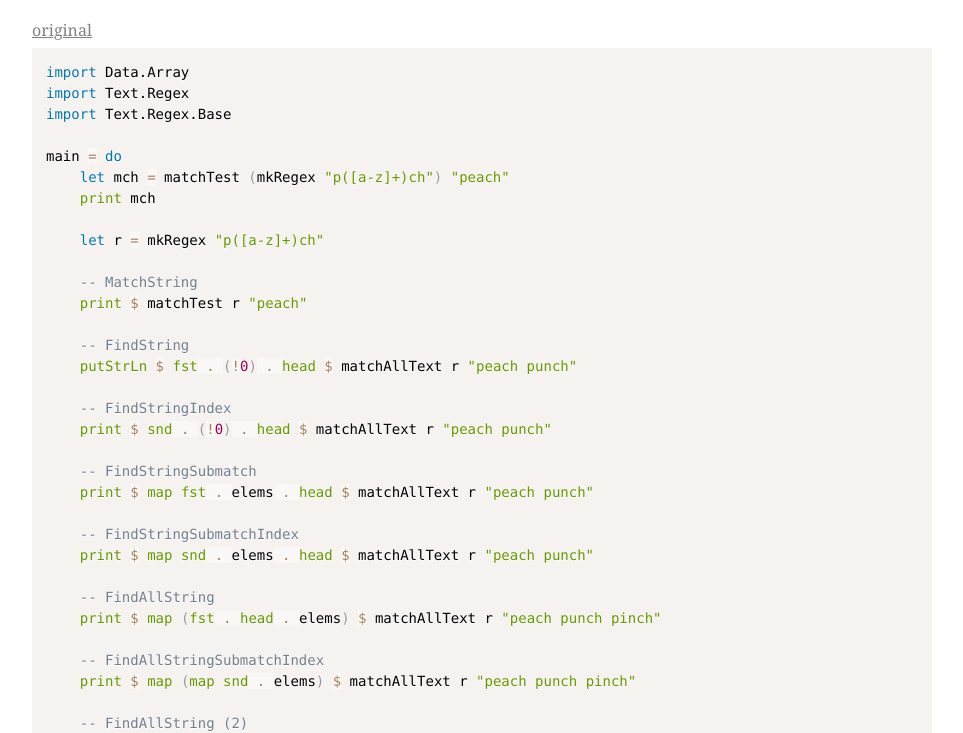
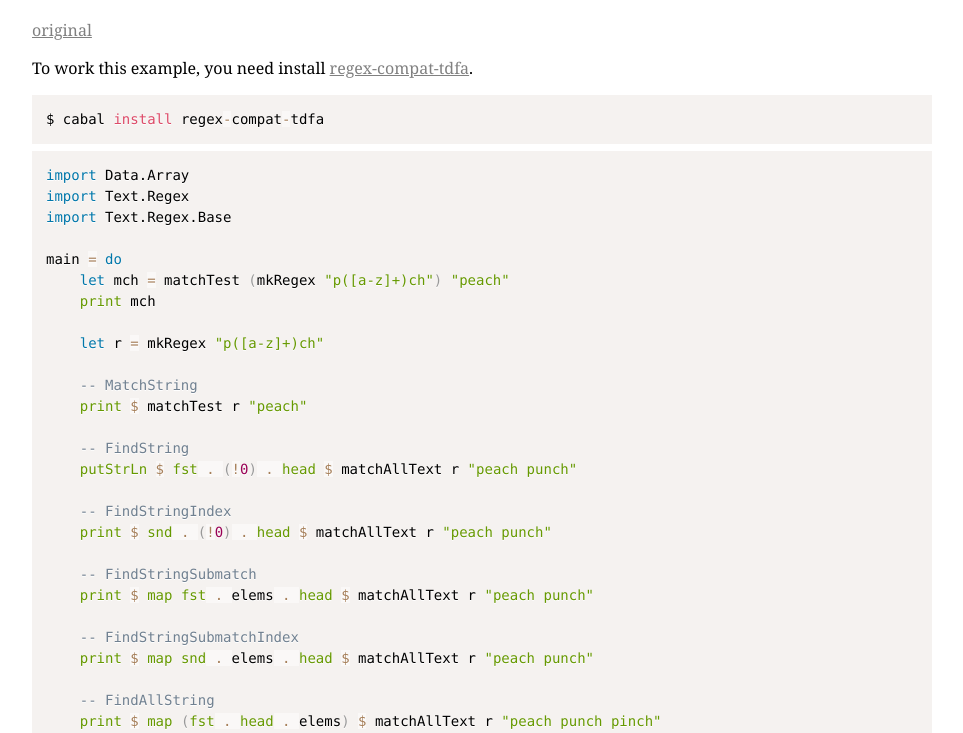
Before and after one commit to lotz84/haskellbyexample, a plain HTML site: page ex/regular-expressions.html in a window 1280 px wide. Shown: the part 67-800 px from the top of the page, without its empty margins (158-1121 px from the left). Drawn offline with Linux system fonts and the light colour scheme.

Commit message:
fix miner issue

```diff
--- a/ex/regular-expressions.html
+++ b/ex/regular-expressions.html
@@ -1,4 +1,7 @@
-<!DOCTYPE html><html><head><title>Haskell by Example: Regular Expressions</title><link rel="stylesheet" href="../css/main.css"><link rel="stylesheet" href="../css/prism.css"><script src="../js/prism.js"></script></head><body><div class="example"><h1>Haskell by Example: Regular Expressions</h1><a href="https://gobyexample.com/regular-expressions">original</a><pre><code class="language-haskell">import Data.Array
+<!DOCTYPE html><html><head><title>Haskell by Example: Regular Expressions</title><link rel="stylesheet" href="../css/main.css"><link rel="stylesheet" href="../css/prism.css"><script src="../js/prism.js"></script></head><body><div class="example"><h1>Haskell by Example: Regular Expressions</h1><a href="https://gobyexample.com/regular-expressions">original</a><p>To work this example, you need install <a href="https://hackage.haskell.org/package/regex-compat-tdfa">regex-compat-tdfa</a>.</p>
+<pre><code class="language-bash">$ cabal install regex-compat-tdfa
+</code></pre>
+<pre><code class="language-haskell">import Data.Array
 import Text.Regex
 import Text.Regex.Base
 
```
